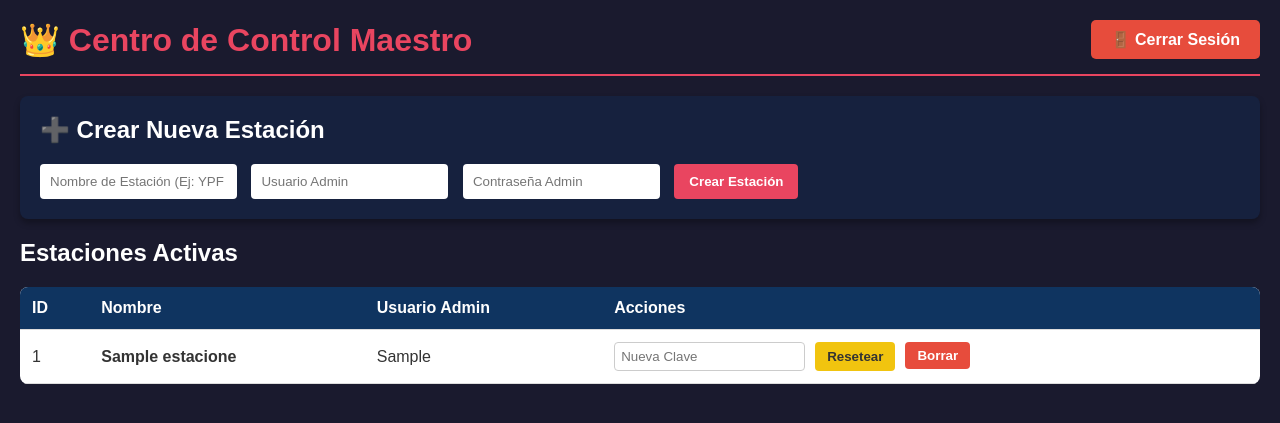
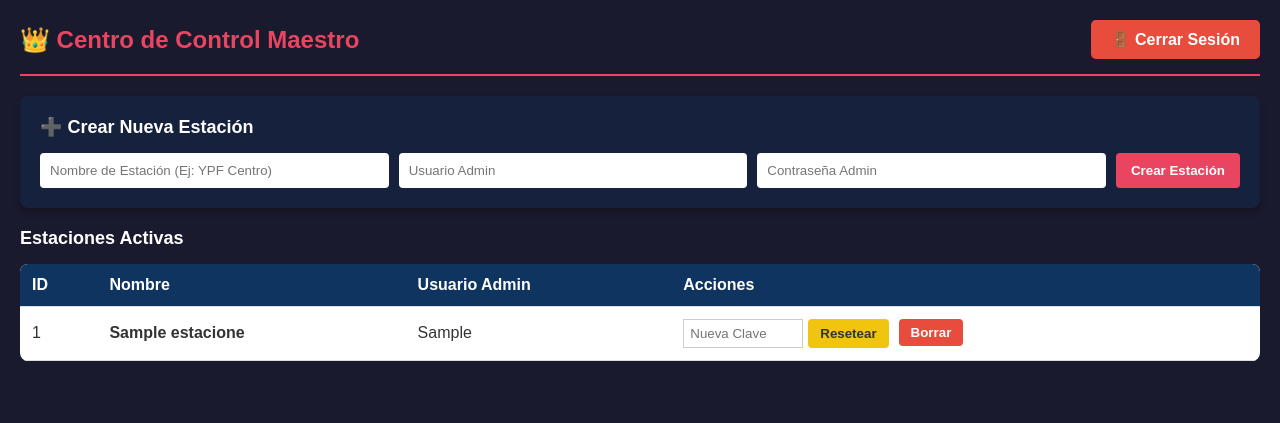
Before and after one commit to EmmanuelArce12/ruleta, a Flask app: page /superadmin in a window 1280 px wide. Shown: the top 423 px of the page. Run offline with Flask 3, Linux system fonts and the light colour scheme; the visitor is signed in with stand-in values (Sample User, id 1); a database or web service that is not in the repository returns one stand-in record (values such as "Sample title"); some libraries are stand-ins or nearby versions.

Commit message:
Enhance superadmin panel with responsive design
Updated layout and styles for better responsiveness and usability.

```diff
--- a/templates/superadmin.html
+++ b/templates/superadmin.html
@@ -2,19 +2,36 @@
 <html lang="es">
 <head>
     <meta charset="UTF-8">
-    <title>Panel Maestro - Grupo GE</title>
+    <meta name="viewport" content="width=device-width, initial-scale=1.0"> <title>Panel Maestro</title>
     <style>
         body { font-family: Arial, sans-serif; background: #1a1a2e; color: #fff; padding: 20px; margin: 0; }
-        .header { display: flex; justify-content: space-between; align-items: center; border-bottom: 2px solid #e94560; padding-bottom: 15px; margin-bottom: 20px; }
-        h1 { margin: 0; color: #e94560; }
-        .logout-btn { background: #e74c3c; color: white; padding: 10px 20px; text-decoration: none; border-radius: 5px; font-weight: bold; transition: 0.3s; }
+        .header { display: flex; justify-content: space-between; align-items: center; border-bottom: 2px solid #e94560; padding-bottom: 15px; margin-bottom: 20px; flex-wrap: wrap; gap: 15px;}
+        h1 { margin: 0; color: #e94560; font-size: 24px; }
+        .logout-btn { background: #e74c3c; color: white; padding: 10px 20px; text-decoration: none; border-radius: 5px; font-weight: bold; transition: 0.3s; white-space: nowrap;}
         .logout-btn:hover { background: #c0392b; }
         .card { background: #16213e; padding: 20px; border-radius: 8px; margin-bottom: 20px; box-shadow: 0 4px 6px rgba(0,0,0,0.3); }
-        input { padding: 10px; margin-right: 10px; border-radius: 4px; border: none; }
-        button { background: #e94560; color: white; border: none; padding: 10px 15px; border-radius: 4px; font-weight: bold; cursor: pointer; }
-        table { width: 100%; border-collapse: collapse; margin-top: 15px; background: #fff; color: #333; border-radius: 8px; overflow: hidden; }
+
+        /* Formulario responsivo */
+        .form-crear { display: flex; gap: 10px; flex-wrap: wrap; }
+        .form-crear input { padding: 10px; border-radius: 4px; border: none; flex: 1; min-width: 200px; box-sizing: border-box; }
+        .form-crear button { background: #e94560; color: white; border: none; padding: 10px 15px; border-radius: 4px; font-weight: bold; cursor: pointer; white-space: nowrap; }
+
+        /* Contenedor para que la tabla sea deslizable en celular */
+        .table-responsive { width: 100%; overflow-x: auto; background: #fff; border-radius: 8px; }
+        table { width: 100%; border-collapse: collapse; color: #333; min-width: 600px; }
         th, td { padding: 12px; text-align: left; border-bottom: 1px solid #ddd; }
         th { background: #0f3460; color: #fff; }
+
+        /* Botones de acción en tabla */
+        .acciones { display: flex; gap: 10px; flex-wrap: wrap; }
+        .acciones input { padding: 6px; border: 1px solid #ccc; box-sizing: border-box; width: 120px; }
+        .btn-accion { padding: 6px 12px; border: none; border-radius: 4px; cursor: pointer; color: #333; font-weight: bold;}
+
+        @media (max-width: 600px) {
+            body { padding: 10px; }
+            h1 { font-size: 20px; }
+            .form-crear button { width: 100%; }
+        }
     </style>
 </head>
 <body>
@@ -25,8 +42,8 @@
     </div>
 
     <div class="card">
-        <h2 style="margin-top: 0;">➕ Crear Nueva Estación</h2>
-        <form action="/superadmin/crear_estacion" method="POST">
+        <h2 style="margin-top: 0; font-size: 18px;">➕ Crear Nueva Estación</h2>
+        <form action="/superadmin/crear_estacion" method="POST" class="form-crear">
             <input type="text" name="nombre" placeholder="Nombre de Estación (Ej: YPF Centro)" required>
             <input type="text" name="usuario" placeholder="Usuario Admin" required autocomplete="off">
             <input type="password" name="password" placeholder="Contraseña Admin" required>
@@ -35,15 +52,11 @@
     </div>
 
     <div class="card" style="background: transparent; box-shadow: none; padding: 0;">
-        <h2 style="color: #fff;">Estaciones Activas</h2>
+        <h2 style="color: #fff; font-size: 18px;">Estaciones Activas</h2>
+        <div class="table-responsive">
             <table>
                 <thead>
-                <tr>
-                    <th>ID</th>
-                    <th>Nombre</th>
-                    <th>Usuario Admin</th>
-                    <th>Acciones</th>
-                </tr>
+                    <tr><th>ID</th><th>Nombre</th><th>Usuario Admin</th><th>Acciones</th></tr>
                 </thead>
                 <tbody>
                     {% for e in estaciones %}
@@ -51,20 +64,23 @@
                         <td>{{ e['id'] }}</td>
                         <td><strong>{{ e['nombre'] }}</strong></td>
                         <td>{{ e['admin_user'] }}</td>
-                    <td style="display: flex; gap: 10px;">
-                        <form action="/superadmin/blanquear_clave/{{ e['id'] }}" method="POST" style="margin: 0; display:flex;">
-                            <input type="password" name="nueva_clave" placeholder="Nueva Clave" required style="padding: 6px; border: 1px solid #ccc;">
-                            <button type="submit" style="background: #f1c40f; color: #333; padding: 6px 12px;">Resetear</button>
+                        <td>
+                            <div class="acciones">
+                                <form action="/superadmin/blanquear_clave/{{ e['id'] }}" method="POST" style="margin: 0; display:flex; gap: 5px;">
+                                    <input type="password" name="nueva_clave" placeholder="Nueva Clave" required>
+                                    <button type="submit" class="btn-accion" style="background: #f1c40f;">Resetear</button>
                                 </form>
                                 <form action="/superadmin/borrar_estacion/{{ e['id'] }}" method="POST" style="margin: 0;" onsubmit="return confirm('¿Seguro que deseas borrar esta estación y todos sus datos?');">
-                            <button type="submit" style="background: #e74c3c; padding: 6px 12px;">Borrar</button>
+                                    <button type="submit" class="btn-accion" style="background: #e74c3c; color: white;">Borrar</button>
                                 </form>
+                            </div>
                         </td>
                     </tr>
                     {% endfor %}
                 </tbody>
             </table>
         </div>
+    </div>
 
 </body>
 </html>
```
Lines whose indentation alone changed are shown as unchanged.
